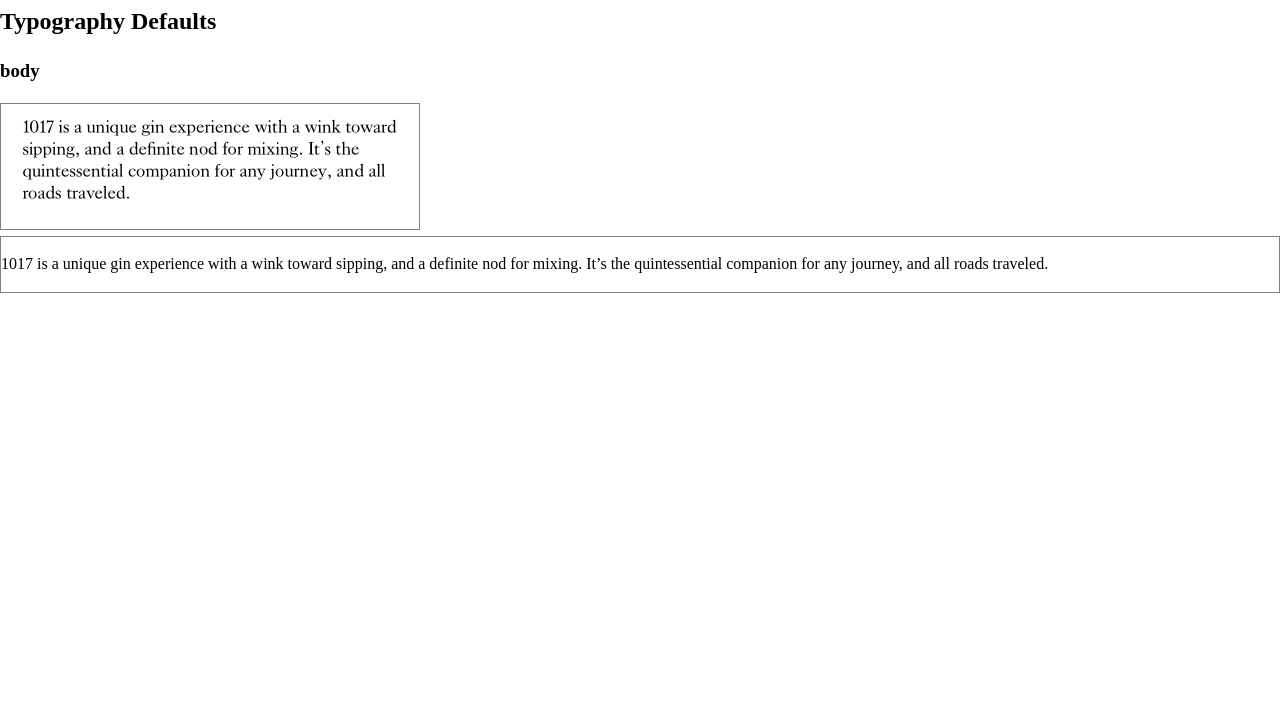
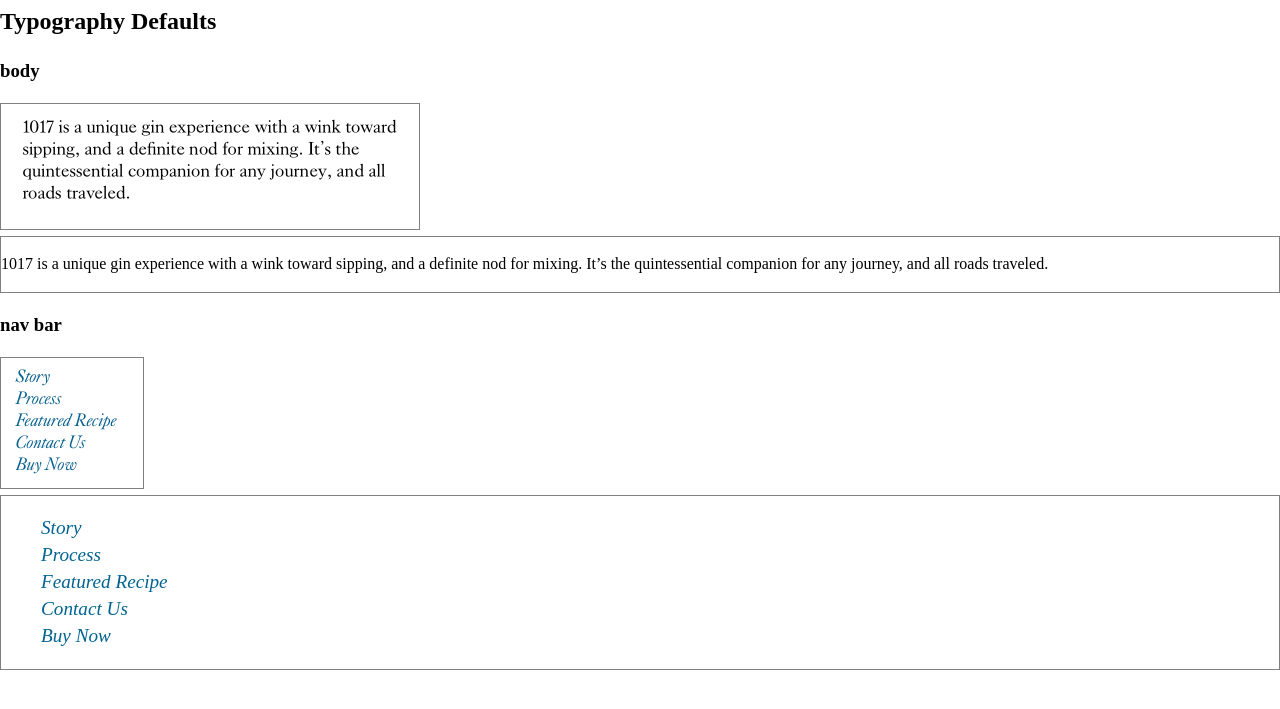
Before and after one commit to miggs888/1017-Gin-Components, a plain HTML site: page Components/index.html in a window 1280 px wide. Shown: the part 83-792 px from the top of the page. Drawn offline with Linux system fonts and the light colour scheme; a web font is replaced by a local one.

Commit message:
navigation component

```diff
--- a/Components/css/main.css
+++ b/Components/css/main.css
@@ -27,3 +27,11 @@ img {
     border: solid .5px grey;
 
 }
+.nav {
+    font-family: var(--font-serif);
+    color: var(--blue);
+    list-style: none;
+    font-style: italic;
+    font-size: 120%;
+
+}
--- a/Components/index.html
+++ b/Components/index.html
@@ -24,4 +24,20 @@
             </p>
         </div>
     </article>
+
+    <article class="component">
+        <h3>nav bar</h3>
+        <img
+            srcset="img/nav-light.png 2x"
+            src="img/nav-light.png" alt="navigation light screenshot">
+        <div class="component__code">
+            <ul class="nav">
+                <li>Story</li>
+                <li>Process</li>
+                <li>Featured Recipe</li>
+                <li>Contact Us</li>
+                <li>Buy Now</li>
+            </ul>
+        </div>
+    </article>
   </body>
```
